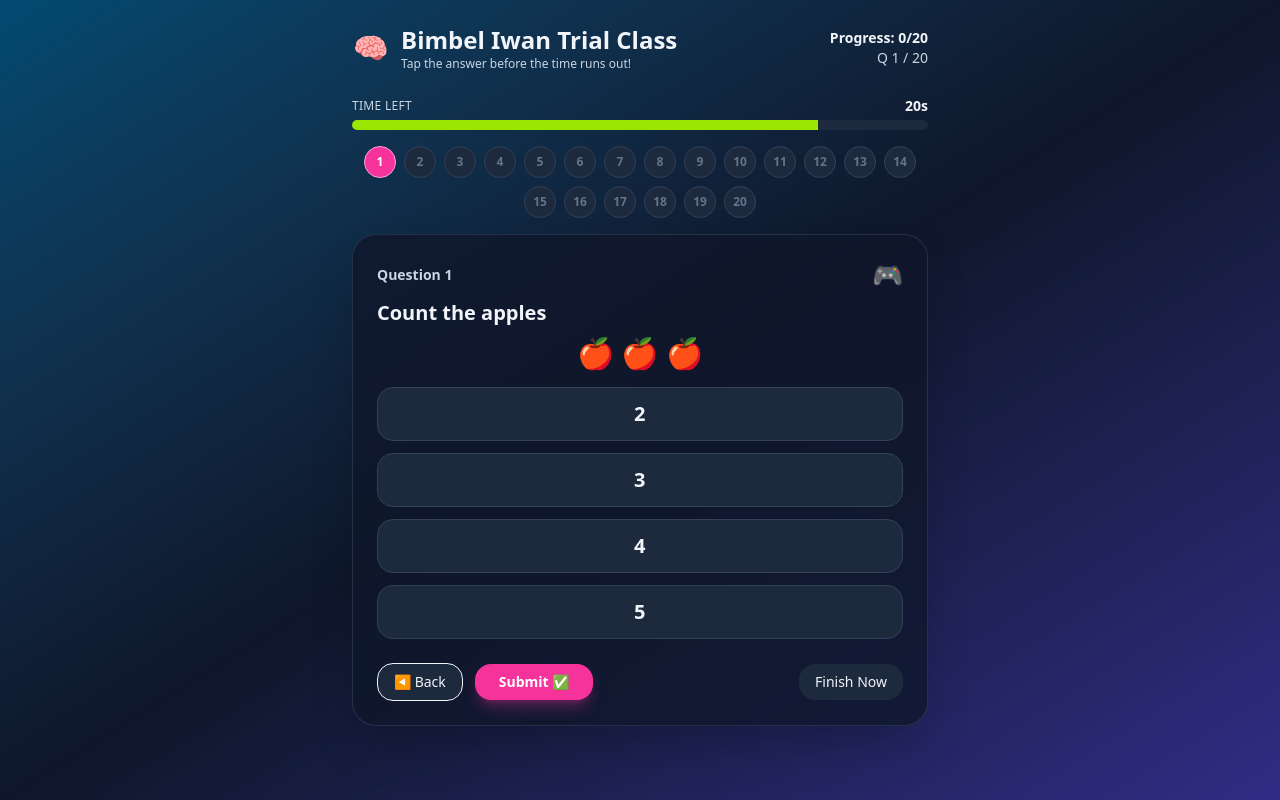
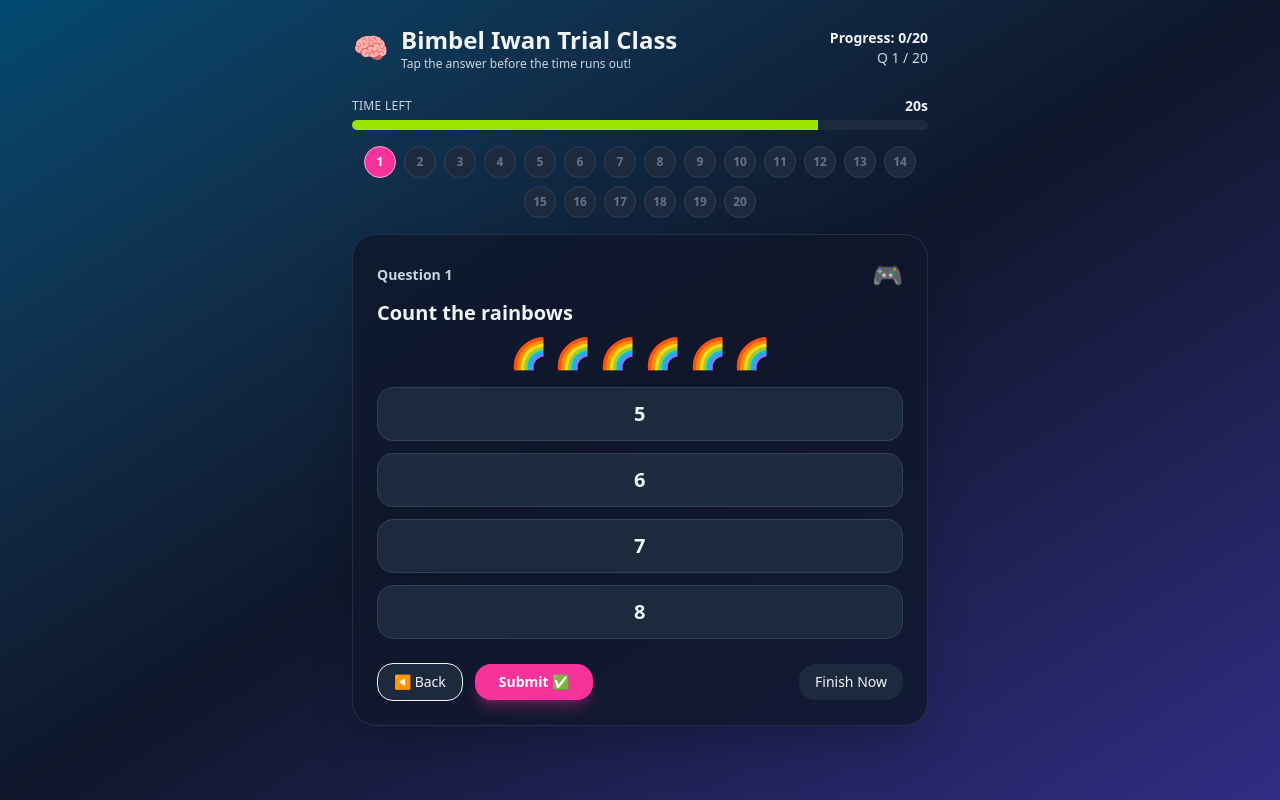
Before and after one commit to m12cksn/areaAndPerimeter, a React (Vite) app: page / in a window 1280 px wide. Built offline with nearby package versions, Linux system fonts and the light colour scheme.

Commit message:
probability

```diff
--- a/src/App.jsx
+++ b/src/App.jsx
@@ -9,182 +9,192 @@ const QUESTIONS = [
   {
     id: 1,
     type: "mcq",
-    title: "Count the apples",
-    text: "🍎 🍎 🍎",
-    options: ["2", "3", "4", "5"],
-    correct: "3",
-    explanation: "There are three apples.",
+    title: "Count the rainbows",
+    text: "🌈 🌈 🌈 🌈 🌈 🌈",
+    options: ["5", "6", "7", "8"],
+    correct: "6",
+    explanation: "There are six rainbows.",
   },
   {
     id: 2,
     type: "mcq",
-    title: "How many stars?",
-    text: "⭐ ⭐ ⭐ ⭐ ⭐",
-    options: ["3", "4", "5", "6"],
-    correct: "5",
-    explanation: "Five stars are shown.",
+    title: "Add the stars",
+    text: "⭐ ⭐ ⭐ + ⭐ ⭐ ⭐ ⭐ = ?",
+    options: ["6", "7", "8", "10"],
+    correct: "7",
+    explanation: "3 stars + 4 stars = 7.",
   },
   {
     id: 3,
     type: "mcq",
-    title: "Add the dots",
-    text: "2 + 3 = ?",
-    options: ["4", "5", "6", "7"],
-    correct: "5",
-    explanation: "2 + 3 = 5.",
+    title: "Make the sum",
+    text: "5 + 4 = ?",
+    options: ["7", "8", "9", "10"],
+    correct: "9",
+    explanation: "5 + 4 = 9.",
   },
   {
     id: 4,
     type: "mcq",
-    title: "Add the balloons",
-    text: "🎈🎈 + 🎈🎈🎈 = ?",
-    options: ["3", "4", "5", "6"],
-    correct: "5",
-    explanation: "2 balloons + 3 balloons = 5.",
+    title: "Count the rockets",
+    text: "🚀 🚀 🚀 🚀 🚀 🚀 🚀 🚀",
+    options: ["6", "7", "8", "9"],
+    correct: "8",
+    explanation: "There are eight rockets.",
   },
   {
     id: 5,
     type: "mcq",
-    title: "Take away",
-    text: "7 − 2 = ?",
-    options: ["3", "4", "5", "6"],
-    correct: "5",
-    explanation: "7 − 2 = 5.",
+    title: "Missing number to 10",
+    text: "4 + ? = 10",
+    options: ["5", "6", "7", "8"],
+    correct: "6",
+    explanation: "4 + 6 = 10.",
   },
   {
     id: 6,
     type: "mcq",
-    title: "How many cats?",
-    text: "🐱 🐱 🐱 🐱",
+    title: "Take away balloons",
+    text: "🎈🎈🎈🎈🎈🎈 🎈🎈 − 🎈🎈🎈 = ?",
     options: ["3", "4", "5", "6"],
-    correct: "4",
-    explanation: "There are four cats.",
+    correct: "5",
+    explanation: "8 balloons − 3 balloons = 5.",
   },
   {
     id: 7,
     type: "mcq",
-    title: "Which group has 4?",
-    text: "Choose the group that has 4 objects.",
-    options: ["🍌🍌🍌", "🍪🍪🍪🍪", "⚽⚽", "🍓🍓🍓🍓🍓"],
-    correct: "🍪🍪🍪🍪",
-    explanation: "The cookies group has 4.",
+    title: "Which group has 9?",
+    text: "Choose the group with 9 objects.",
+    options: [
+      "🍌🍌🍌🍌🍌",
+      "🍓🍓🍓🍓🍓🍓🍓🍓🍓",
+      "⚽⚽⚽⚽⚽⚽",
+      "🍪🍪🍪🍪🍪🍪🍪🍪🍪🍪",
+    ],
+    correct: "🍓🍓🍓🍓🍓🍓🍓🍓🍓",
+    explanation: "The strawberries group shows 9.",
   },
   {
     id: 8,
     type: "mcq",
-    title: "Count the fish",
-    text: "🐟 🐟 🐟 🐟 🐟 🐟",
-    options: ["4", "5", "6", "7"],
-    correct: "6",
-    explanation: "There are six fish.",
+    title: "Two steps add",
+    text: "3 + 3 + 2 = ?",
+    options: ["6", "7", "8", "9"],
+    correct: "8",
+    explanation: "3 + 3 = 6; 6 + 2 = 8.",
   },
   {
     id: 9,
     type: "mcq",
-    title: "Missing number",
-    text: "3 + ? = 7",
-    options: ["2", "3", "4", "5"],
-    correct: "4",
-    explanation: "3 + 4 = 7.",
+    title: "Count the animals",
+    text: "🐶 🐶 🐶 🐶 🐶 🐶 🐱 🐱 🐱",
+    options: ["8", "9", "10", "11"],
+    correct: "9",
+    explanation: "6 dogs + 3 cats = 9 animals.",
   },
   {
     id: 10,
     type: "mcq",
-    title: "Take away slowly",
-    text: "9 − 4 = ?",
-    options: ["4", "5", "6", "7"],
-    correct: "5",
-    explanation: "9 − 4 = 5.",
+    title: "Take away to get 4",
+    text: "10 − ? = 4",
+    options: ["5", "6", "7", "8"],
+    correct: "6",
+    explanation: "10 − 6 = 4.",
   },
   {
     id: 11,
     type: "mcq",
-    title: "How many hearts?",
-    text: "❤️ ❤️ ❤️ ❤️ ❤️ ❤️ ❤️",
-    options: ["5", "6", "7", "8"],
-    correct: "7",
-    explanation: "Seven hearts are shown.",
+    title: "Count the hearts",
+    text: "❤️ ❤️ ❤️ ❤️ ❤️ ❤️ ❤️ ❤️ ❤️ ❤️ ❤️ ❤️",
+    options: ["10", "11", "12", "13"],
+    correct: "12",
+    explanation: "There are 12 hearts.",
   },
   {
     id: 12,
     type: "mcq",
-    title: "Add the cubes",
-    text: "4 + 5 = ?",
-    options: ["7", "8", "9", "10"],
-    correct: "9",
-    explanation: "4 + 5 = 9.",
+    title: "Add to 12",
+    text: "5 + 7 = ?",
+    options: ["10", "11", "12", "13"],
+    correct: "12",
+    explanation: "5 + 7 = 12.",
   },
   {
     id: 13,
     type: "mcq",
-    title: "Which is 6?",
-    text: "Tap the number 6.",
-    options: ["4", "5", "6", "10"],
-    correct: "6",
-    explanation: "Six is 6.",
+    title: "Smaller or bigger?",
+    text: "Which number is bigger?",
+    options: ["8", "6", "4", "3"],
+    correct: "8",
+    explanation: "8 is the biggest number in the list.",
   },
   {
     id: 14,
     type: "mcq",
-    title: "Count the flowers",
-    text: "🌸 🌸 🌸 🌸 🌸 🌸 🌸 🌸 🌸 🌸",
-    options: ["8", "9", "10", "11"],
+    title: "Count the stars quickly",
+    text: "⭐ ⭐ ⭐ ⭐ ⭐ ⭐ ⭐ ⭐ ⭐ ⭐",
+    options: ["8", "9", "10", "12"],
     correct: "10",
-    explanation: "There are ten flowers.",
+    explanation: "There are 10 stars.",
   },
   {
     id: 15,
     type: "mcq",
-    title: "Add and see",
-    text: "5 + 3 = ?",
+    title: "Make 12 with 5",
+    text: "5 + ? = 12",
     options: ["6", "7", "8", "9"],
-    correct: "8",
-    explanation: "5 + 3 = 8.",
+    correct: "7",
+    explanation: "5 + 7 = 12.",
   },
   {
     id: 16,
     type: "mcq",
-    title: "Take away fruits",
-    text: "🍎🍎🍎🍎🍎 − 🍎🍎 = ?",
-    options: ["2", "3", "4", "5"],
-    correct: "3",
-    explanation: "5 apples − 2 apples = 3.",
+    title: "Take away apples",
+    text: "🍎🍎🍎🍎🍎🍎🍎🍎🍎 − 🍎🍎🍎 = ?",
+    options: ["4", "5", "6", "7"],
+    correct: "6",
+    explanation: "9 apples − 3 apples = 6.",
   },
   {
     id: 17,
     type: "mcq",
-    title: "How many dogs?",
-    text: "🐶 🐶 🐶 🐶 🐶",
-    options: ["3", "4", "5", "6"],
-    correct: "5",
-    explanation: "There are five dogs.",
+    title: "Which shows 8?",
+    text: "Pick the group that shows 8.",
+    options: [
+      "🐠🐠🐠🐠🐠",
+      "🐠🐠🐠🐠🐠🐠🐠🐠",
+      "🐠🐠🐠🐠",
+      "🐠🐠🐠🐠🐠🐠🐠🐠🐠🐠",
+    ],
+    correct: "🐠🐠🐠🐠🐠🐠🐠🐠",
+    explanation: "The second group has 8 fish.",
   },
   {
     id: 18,
     type: "mcq",
-    title: "Make 10",
-    text: "7 + ? = 10",
-    options: ["1", "2", "3", "4"],
-    correct: "3",
-    explanation: "7 + 3 = 10.",
+    title: "Two-step subtraction",
+    text: "12 − 3 − 2 = ?",
+    options: ["6", "7", "8", "9"],
+    correct: "7",
+    explanation: "12 − 3 = 9; 9 − 2 = 7.",
   },
   {
     id: 19,
     type: "mcq",
-    title: "Small subtraction",
-    text: "6 − 1 = ?",
-    options: ["4", "5", "6", "7"],
-    correct: "5",
-    explanation: "6 − 1 = 5.",
+    title: "Close to 10",
+    text: "Which number is just 1 less than 10?",
+    options: ["8", "9", "10", "11"],
+    correct: "9",
+    explanation: "9 is 1 less than 10.",
   },
   {
     id: 20,
     type: "mcq",
-    title: "Count the ducks",
-    text: "🦆 🦆 🦆 🦆",
-    options: ["3", "4", "5", "6"],
-    correct: "4",
-    explanation: "There are four ducks.",
+    title: "Add different groups",
+    text: "There are 4 ⚽ balls and 5 🏀 balls. How many balls in total?",
+    options: ["7", "8", "9", "10"],
+    correct: "9",
+    explanation: "4 + 5 = 9 balls.",
   },
 ];
 
```
